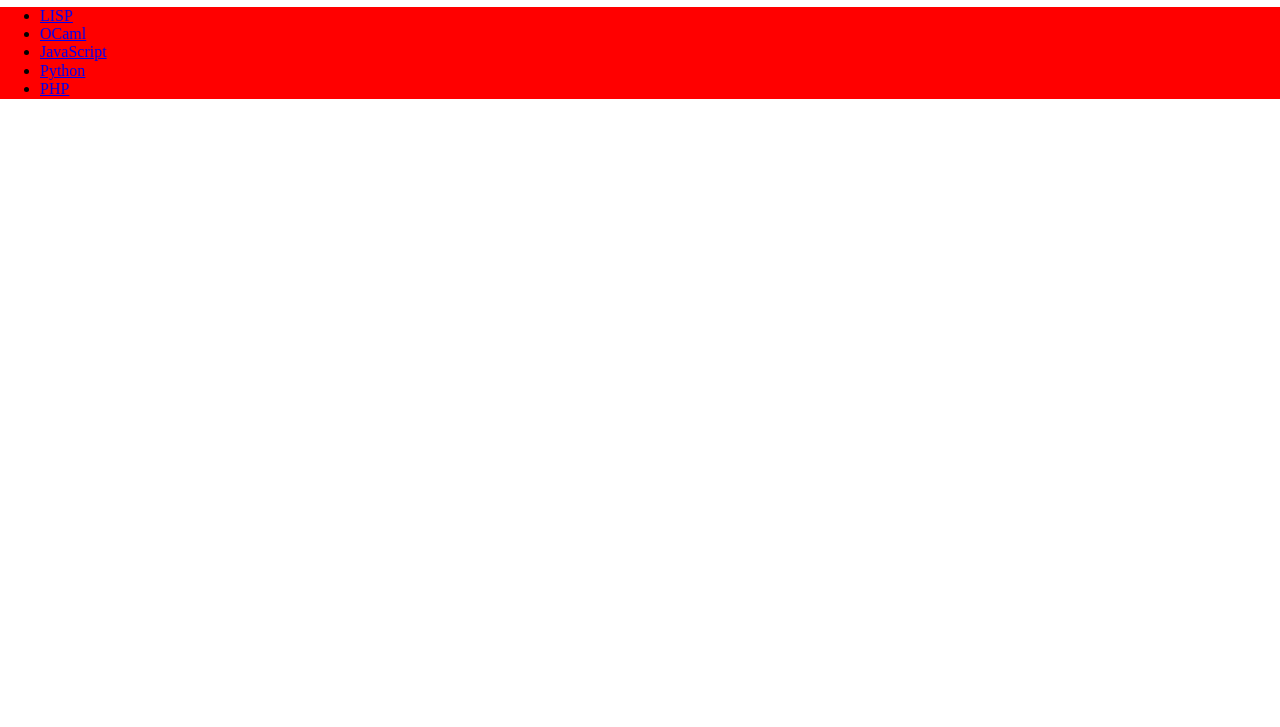
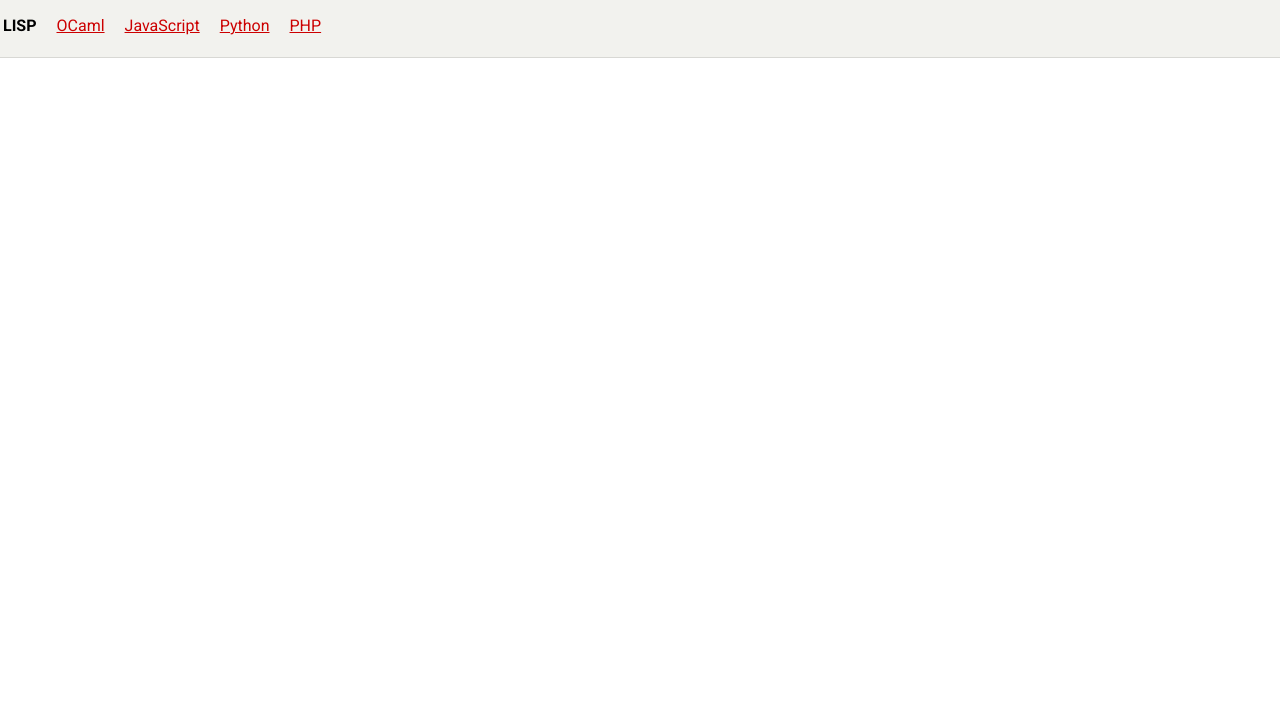
Before and after one commit to igor5544/test-for-gosweb, a website built with Vite: page index.html in a window 1280 px wide. Shown: the part 73-800 px from the top of the page. Built offline with nearby package versions, Linux system fonts and the light colour scheme.

Commit message:
Верстка nav меню

```diff
--- a/index.html
+++ b/index.html
@@ -5,8 +5,9 @@
     <link rel="icon" type="image/svg+xml" href="/vite.svg" />
     <meta name="viewport" content="width=device-width, initial-scale=1.0" />
     <title>Gosweb test</title>
+    <link href="https://fonts.googleapis.com/css2?family=Roboto:wght@400;700&display=swap" rel="stylesheet">
     <link rel="stylesheet" href="https://cdnjs.cloudflare.com/ajax/libs/normalize/8.0.1/normalize.min.css" />
-    <link rel="stylesheet" href="./src/main.scss">
+    <link rel="stylesheet" href="src/styles/main.scss">
   </head>
   <body>
     <div id="app"></div>
--- a/src/blocks/header/header.mustache
+++ b/src/blocks/header/header.mustache
@@ -1,17 +1,21 @@
 <header class="header">
     <div class="header__top">
+        <div class="header__top-inner container">
             <h1>Header</h1>
+        </div>
     </div>
 
     <div class="header__bottom">
+        <div class="header__bottom-inner container">
             <nav class="nav">
                 <ul class="nav__list">
                     {{#navItems}}
                         <li class="nav__item">
-                        <a href="{{url}}" class="nav__link">{{title}}</a>
+                            <a href="{{url}}" class="nav__link  {{#isActive}}nav__link--active{{/isActive}}">{{title}}</a>
                         </li>
                     {{/navItems}}
                 </ul>
             </nav>
         </div>
+    </div>
 </header>
--- a/src/blocks/header/header.scss
+++ b/src/blocks/header/header.scss
@@ -1,6 +1,42 @@
+@use '../../styles/vars' as *;
+
 .header {
   &__bottom {
-    //background-color: #f2f2ee;
-    background-color: red;
+    border: 1px solid #d8d8d4;
+    border-right: none;
+    border-left: none;
+    background-color: #f2f2ee;
   }
 }
+
+.nav {
+  &__list {
+    padding: 0;
+    list-style: none;
+    display: flex;
+    gap: 14px;
+  }
+
+  &__item {
+    padding: 3px;
+  }
+
+  &__link {
+    color: $accent-color;
+    transition: all .1s;
+
+    &--active {
+      color: $text-color--main;
+      text-decoration: none;
+      font-weight: 600;
+    }
+
+    &:hover {
+      opacity: 0.8;
+    }
+
+    &:active {
+      opacity: 0.6;
+    }
+  }
+}
--- a/src/blocks/header/header.ts
+++ b/src/blocks/header/header.ts
@@ -7,21 +7,22 @@ export function renderHeader(): Promise<string> {
             {
                 url: '/',
                 title: 'LISP',
+                isActive: true,
             },
             {
-                url: '/',
+                url: '/OCaml',
                 title: 'OCaml',
             },
             {
-                url: '/',
+                url: '/JavaScript',
                 title: 'JavaScript',
             },
             {
-                url: '/',
+                url: '/Python',
                 title: 'Python',
             },
             {
-                url: '/',
+                url: '/PHP',
                 title: 'PHP',
             },
         ],
--- a/src/main.scss
+++ /dev/null
@@ -1 +0,0 @@
-@use './blocks/header/header';
--- /dev/null
+++ b/src/styles/main.scss
@@ -0,0 +1,29 @@
+@use '../blocks/header/header';
+@use './vars' as *;
+
+html {
+  box-sizing: border-box;
+}
+
+*,
+*::before,
+*::after {
+  box-sizing: inherit;
+}
+
+body {
+  display: flex;
+  flex-direction: column;
+  min-height: 100vh;
+  font-family: $main-font;
+  color: $text-color--main;
+  line-height: 24px;
+  font-size: 16px;
+  font-weight: 400;
+}
+
+.container {
+  max-width: $desktop-width;
+  margin-right: auto;
+  margin-left: auto;
+}
--- /dev/null
+++ b/src/styles/vars.scss
@@ -0,0 +1,4 @@
+$desktop-width: 1400px;
+$main-font: 'Roboto', sans-serif;
+$text-color--main: #000000;
+$accent-color: #cc0000;
```
Also changed, not shown: src/styles/normolize.css (deleted). Lines whose indentation alone changed are shown as unchanged.
